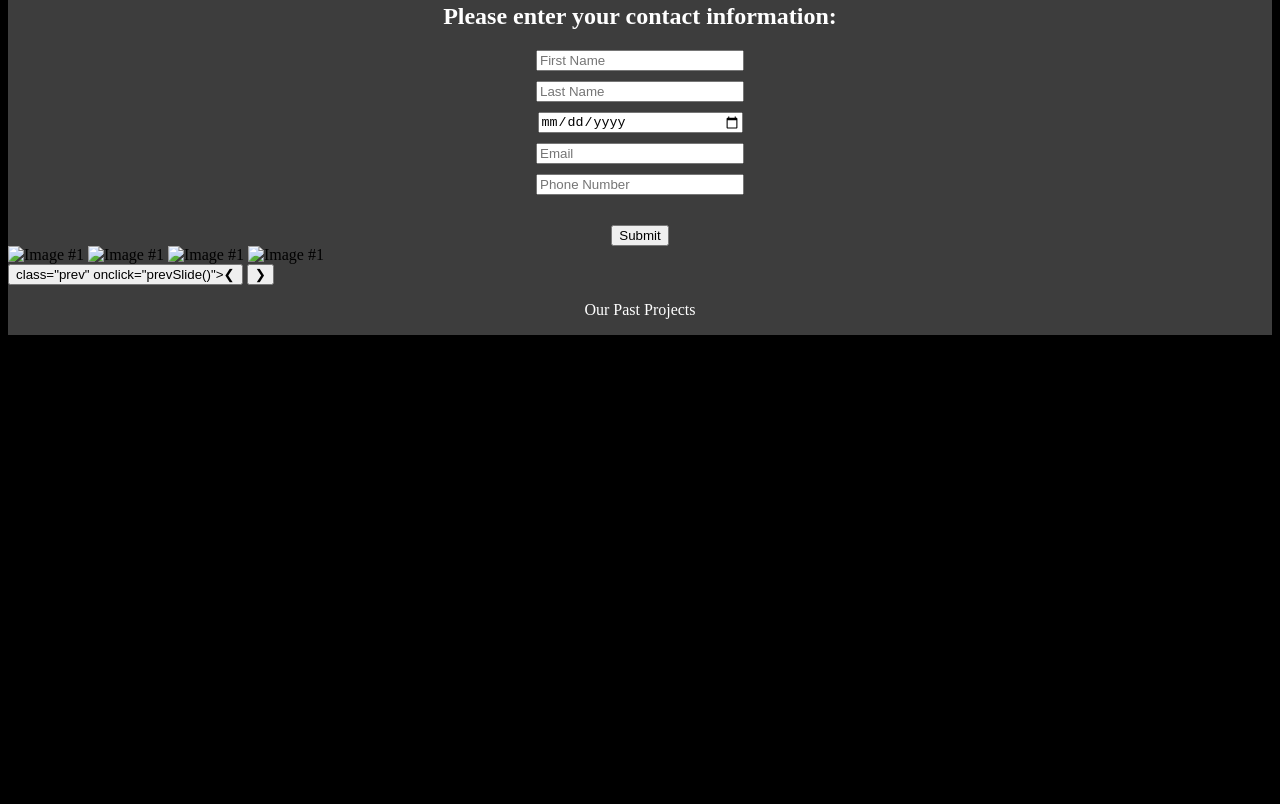
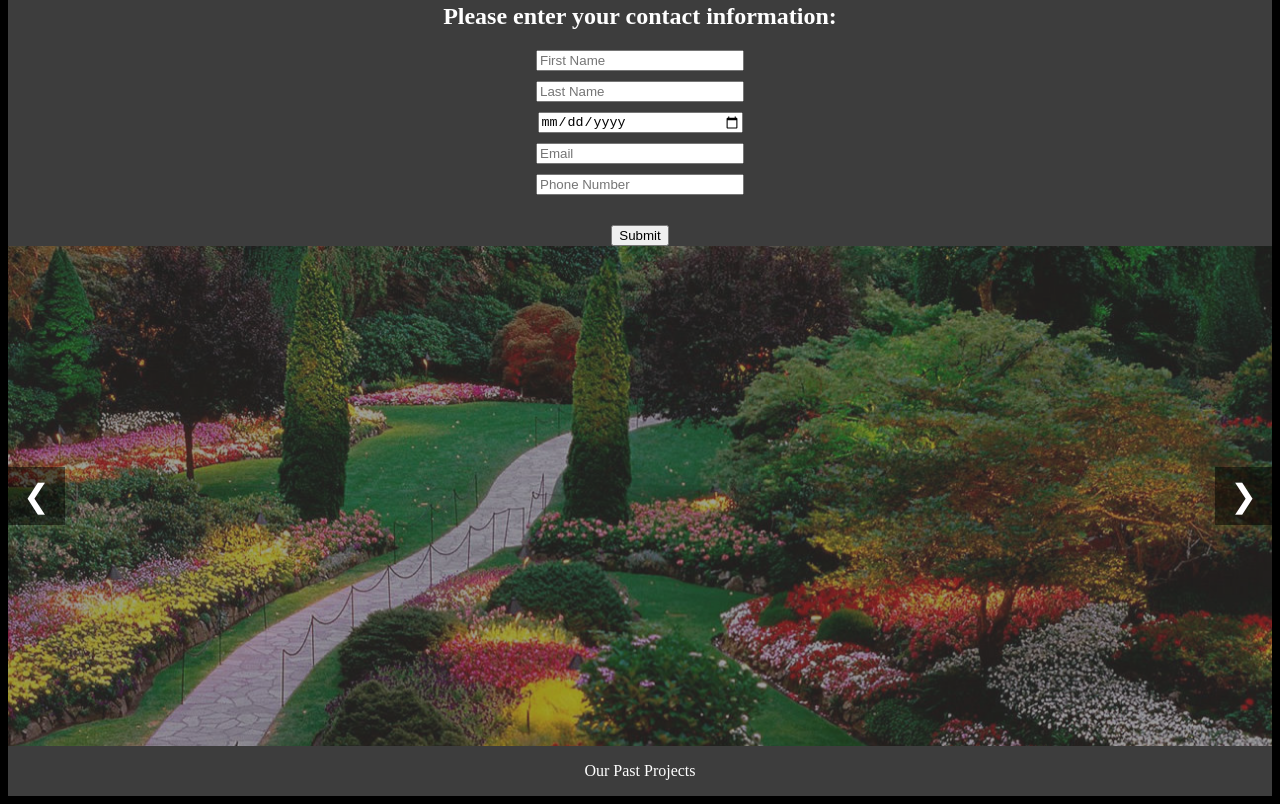
Before and after one commit to JamesGH1/Tutoria, a plain HTML site: page index.html in a window 1280 px wide. Shown: the part 832-1636 px from the top of the page. Before the commit the page ends 1175 px from the top, so only its background shows below. Drawn offline with Linux system fonts and the light colour scheme.

Commit message:
Added the 4 image slide/slider functionality in css and js.

```diff
--- a/index.html
+++ b/index.html
@@ -94,18 +94,20 @@
 
       <div class="slider">
         <div class="slides">
-          <img class="slide" src="pic1_slider.jpg" alt="Image #1">
-          <img class="slide" src="pic2_slider.jpg" alt="Image #1">
-          <img class="slide" src="pic3_slider.jpg" alt="Image #1">
-          <img class="slide" src="pic4_slider.jpg" alt="Image #1">
+          <img class="slide" src="images\Slider\pic1_slider.jpg" alt="Image #1">
+          <img class="slide" src="images\Slider\pic2_slider.jpg" alt="Image #2">
+          <img class="slide" src="images\Slider\pic3_slider.jpg" alt="Image #3">
+          <img class="slide" src="images\Slider\pic4_slider.jpg" alt="Image #4">
         </div>
-        <button> class="prev" onclick="prevSlide()">&#10094</button>
-        <button>&#10095</button>
+        <button class="prev" onclick="prevSlide()">&#10094</button>
+        <button class="next" onclick="nextSlide()">&#10095</button>
       </div>
 
       <div>
         <p class="slideshow_text_parent">Our Past Projects</p>
       </div>
     </div>
+
+    <script src = "index.js"></script>
   </body>
 </html>
--- /dev/null
+++ b/index.js
@@ -0,0 +1,39 @@
+// IMAGE SLIDER
+
+const slides = document.querySelectorAll(".slides img");
+
+let slideIndex = 0;
+let intervalID = null;
+
+//initializeSlider();
+document.addEventListener("DOMContentLoaded", initializeSlider);
+
+function initializeSlider() {
+  if (slides.length > 0) {
+    slides[slideIndex].classList.add("displaySlide");
+    intervalID = setInterval(nextSlide, 5000);
+  }
+}
+
+function showSlide(index) {
+  if (index >= slides.length) {
+    slideIndex = 0;
+  } else if (index < 0) {
+    slideIndex = slides.length - 1;
+  }
+
+  slides.forEach((slide) => {
+    slide.classList.remove("displaySlide");
+  });
+  slides[slideIndex].classList.add("displaySlide");
+}
+function prevSlide() {
+  clearInterval(intervalID);
+  slideIndex--;
+  showSlide(slideIndex);
+}
+
+function nextSlide() {
+  slideIndex++;
+  showSlide(slideIndex);
+}
--- a/style.css
+++ b/style.css
@@ -128,3 +128,50 @@ input[type="date"] {
   place-items: center;
   color: #ffffff;
 }
+
+.slider {
+  position: relative;
+  width: 100%;
+  height: 500px;
+  margin: auto;
+  overflow: hidden;
+}
+
+.slider img {
+  width: 100%;
+  display: none;
+}
+
+img.displaySlide {
+  display: block;
+  animation: fade;
+  animation-duration: 1.5s;
+}
+.slider button {
+  position: absolute;
+  top: 50%;
+  transform: translateY(-50%);
+  font-size: 2rem;
+  padding: 10px 15px;
+  background-color: hsla(0, 0%, 0%, 0.5);
+  color: white;
+  border: none;
+  cursor: pointer;
+}
+
+.prev {
+  left: 0;
+}
+
+.next {
+  right: 0;
+}
+
+@keyframes fade {
+  from {
+    opacity: 0.5;
+  }
+  to {
+    opacity: 1;
+  }
+}
```
Also changed, not shown: app.js (deleted).
